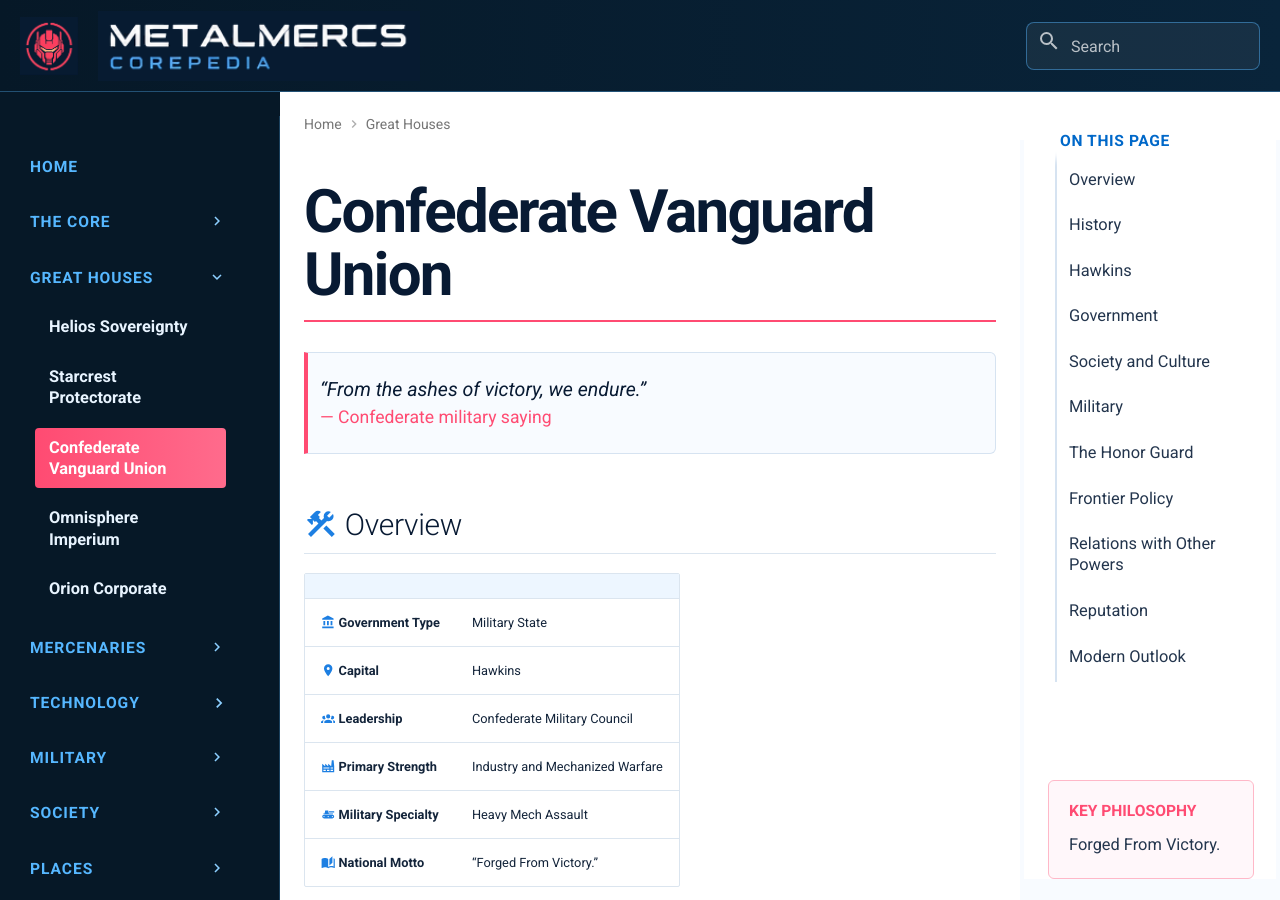
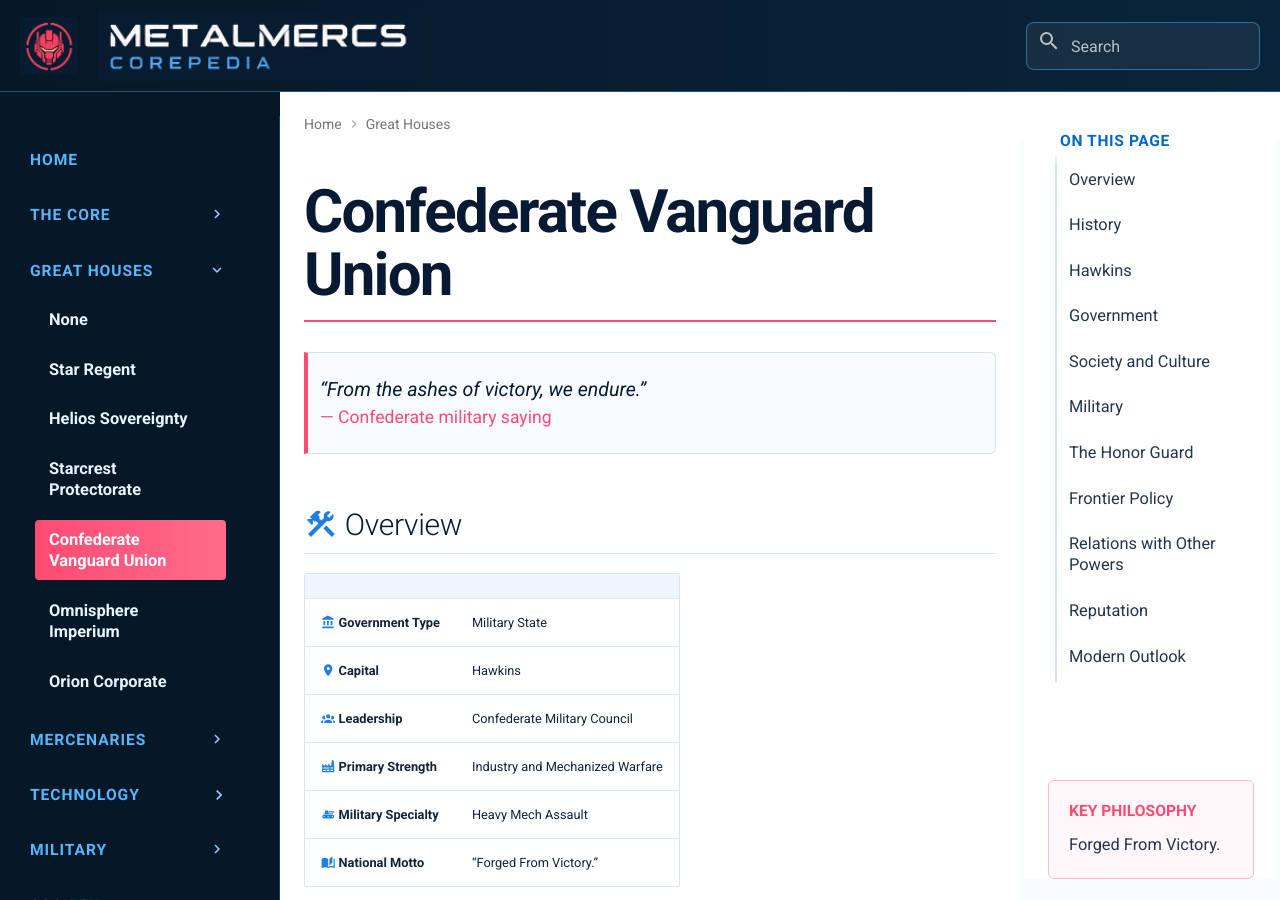
Before and after one commit to retroactiongames/metalmercs-wiki, an MkDocs documentation site: the page built from docs/factions/confederate-vanguard-union.md, in a window 1280 px wide and 900 px high. Built offline with MkDocs 1.6.1 and Material for MkDocs 9.7.7, drawn with Linux system fonts in a browser that asks for light colours; part of the change alters nothing that is shown.

Commit message:
updating mk docs

```diff
--- a/mkdocs.yml
+++ b/mkdocs.yml
@@ -40,12 +40,13 @@ nav:
   - Home: index.md
 
   - The Core:
-      - Overview: core/overview.md
-      - Star Regency: core/star-regency.md
+      - core/index.md
       - StarCom: factions/starcom.md
       - History: core/history.md
 
   - Great Houses:
+      - factions/index.md
+      - Star Regent: factions/star-regent.md
       - Helios Sovereignty: factions/helios-sovereignty.md
       - Starcrest Protectorate: factions/starcrest-protectorate.md
       - Confederate Vanguard Union: factions/confederate-vanguard-union.md
@@ -53,10 +54,12 @@ nav:
       - Orion Corporate: factions/orion-corporate.md
 
   - Mercenaries:
-      - Overview: mercenaries/overview.md
+      - mercenaries/index.md
       - Mercenary Guild: mercenaries/mercenary-guild.md
       - Greater Mercenary Units: mercenaries/greater-mercenary-units.md
       - Lesser Mercenary Units: mercenaries/lesser-mercenary-units.md
+      - Minor Mercenary Units: mercenaries/minor-mercenary-units.md
+      - Free Jacks: mercenaries/free-jacks.md
 
   - Technology:
       - technology/index.md
```
